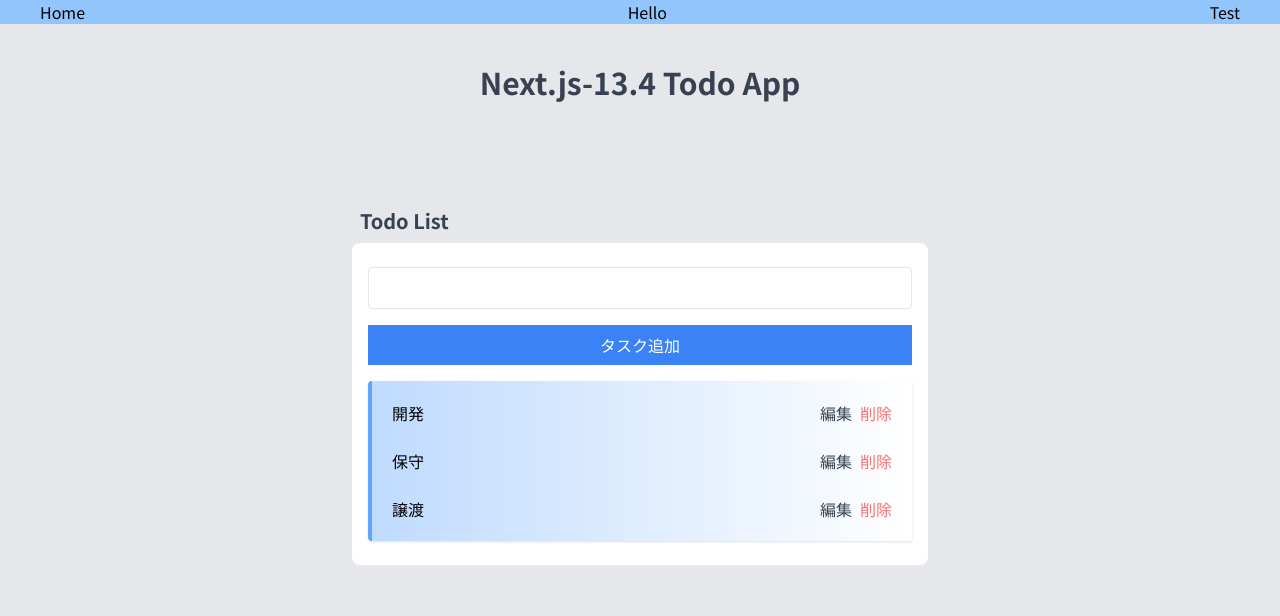
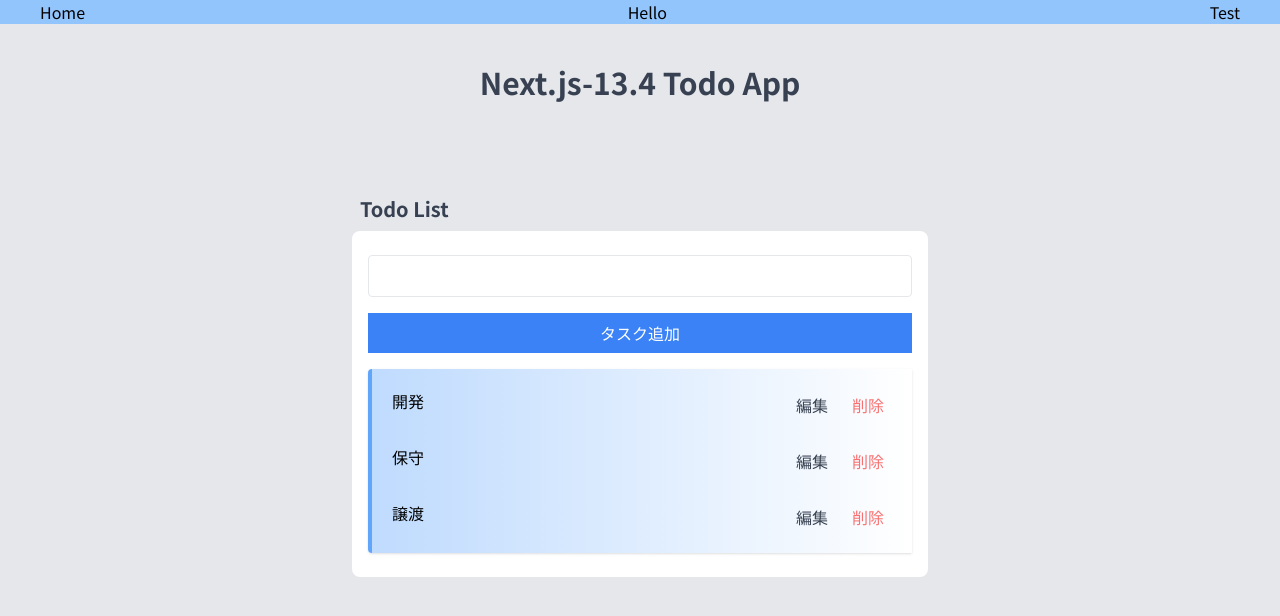
Before and after one commit to shi0n0/practice-next.js, a Next.js app: page / in a window 1280 px wide. Shown: the top 616 px of the page. Built offline with nearby package versions, Linux system fonts and the light colour scheme; data requests are answered from the project's data file.

Commit message:
ボタンにアニメーションを追加

```diff
--- a/src/app/components/todo.tsx
+++ b/src/app/components/todo.tsx
@@ -2,7 +2,6 @@
 
 import { editTodo,deleteTodo } from "@/api";
 import { Task } from "@/type"
-import { Input } from "postcss";
 import { useState } from "react";
 
 interface TodoProps {
@@ -30,8 +29,8 @@
         <li key={ todo.id } className="flex justify-between p-3">
         { isEditing ? (<input type="text" className="p-1 border border-gray-400 rounded focus:outline-none" value={ editedTaskTitle } onChange={(e: React.ChangeEvent<HTMLInputElement>) => setEditTaskTitle(e.target.value)} />) : (<span>{todo.text}</span>) }
         <div className="flex gap-2">
-            { isEditing ? (<button className="text-gray-700" onClick={handleSave}>登録</button>) : (<button className="text-gray-700" onClick={handleEdit}>編集</button>)}
-            <button className="text-red-400" onClick={handleDelete}>削除</button>
+            { isEditing ? (<button className="text-gray-700 py-1 px-2 rounded-lg hover:bg-gray-200 duration-300" onClick={handleSave}>登録</button>) : (<button className="text-gray-700 py-1 px-2 rounded-lg hover:bg-gray-200 duration-300" onClick={handleEdit}>編集</button>)}
+            <button className="text-red-400 py-1 px-2 rounded-lg hover:bg-gray-200 duration-300" onClick={handleDelete}>削除</button>
         </div>
     </li>
     )
```
